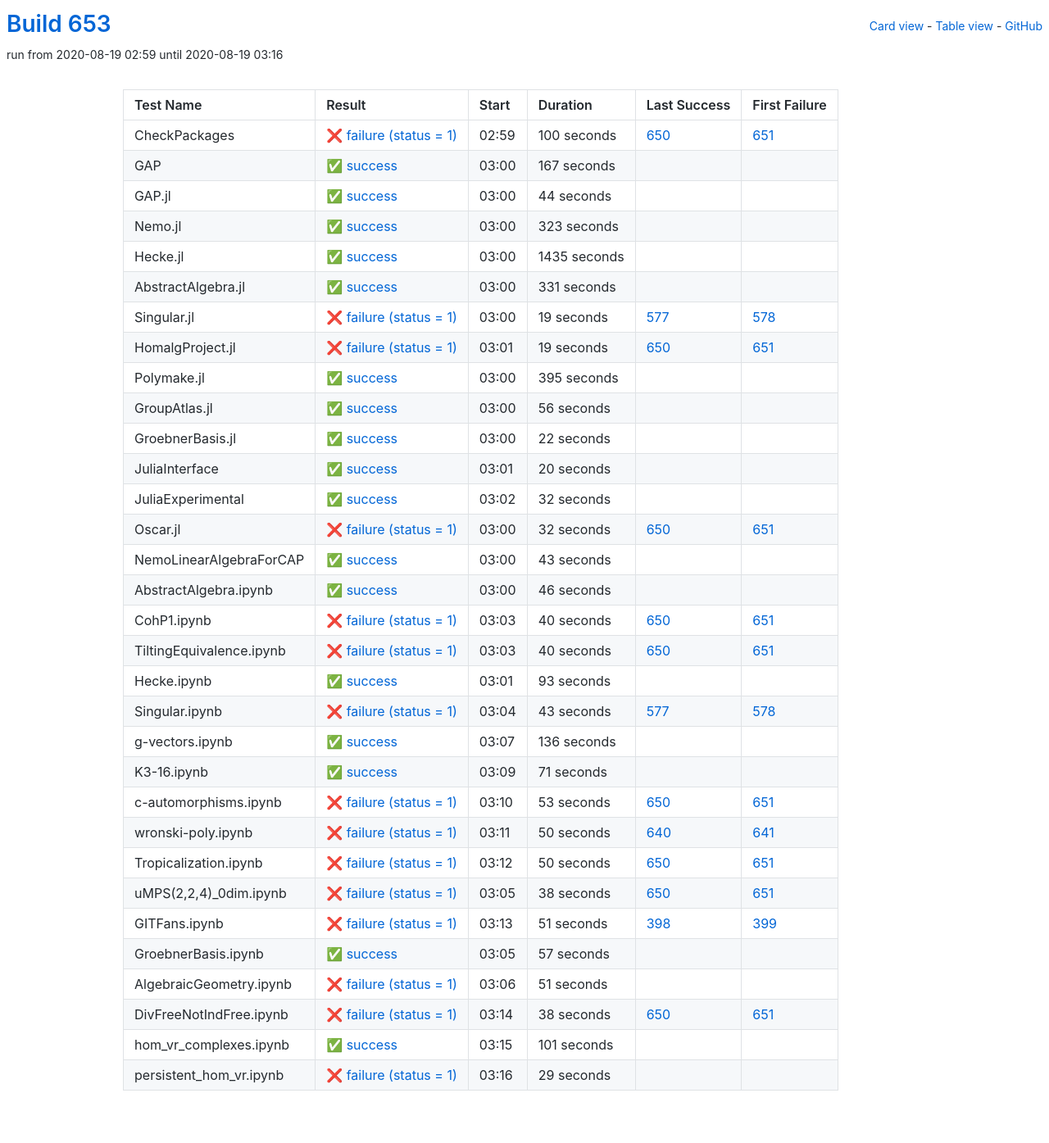
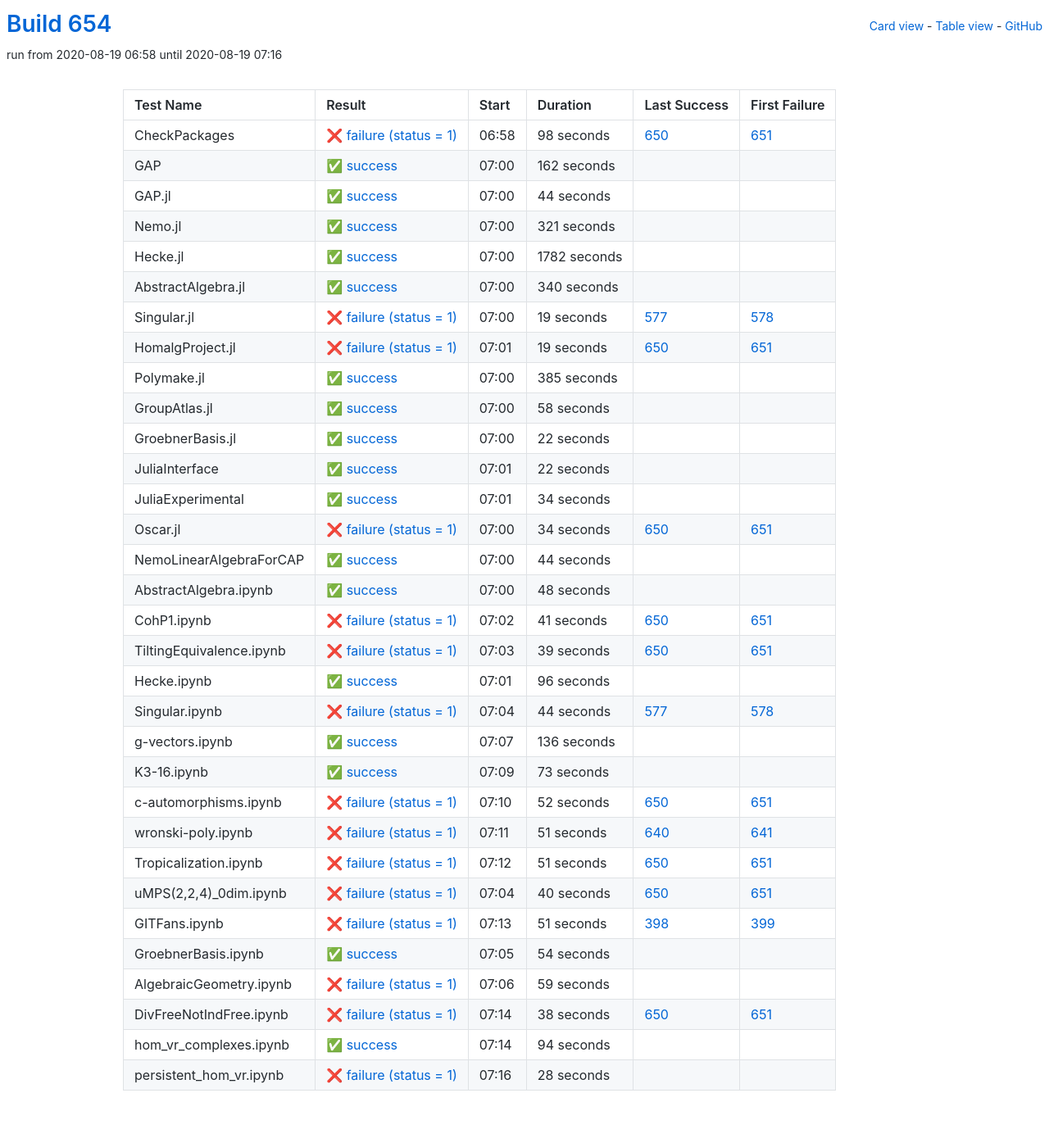
Before and after one commit to oscar-system/oscar-ci-status-stable, a Jekyll site: the page built from table.html, in a window 1280 px wide. Shown: the whole page at 82% size. Built offline with Jekyll 4.4.1, drawn with Linux system fonts in a browser that asks for light colours.

Commit message:
Build #654

```diff
--- a/_data/ci.yml
+++ b/_data/ci.yml
@@ -1,6 +1,6 @@
 ---
-build: 653
-build_url: https://oscarci.mathematik.uni-kl.de/job/oscar-stable/653/
+build: 654
+build_url: https://oscarci.mathematik.uni-kl.de/job/oscar-stable/654/
 job: oscar-stable
 organization: oscar-system
 repo: oscar-ci-status-stable
@@ -8,32 +8,32 @@ repourl: https://github.com/oscar-system/oscar-ci-status-stable
 tests:
 - name: CheckPackages
   id: checkpackages
-  log: https://oscarci.mathematik.uni-kl.de/job/oscar-stable/653/artifact/logs/build-653/CheckPackages.log
-  start: 2020-08-19 02:59
+  log: https://oscarci.mathematik.uni-kl.de/job/oscar-stable/654/artifact/logs/build-654/CheckPackages.log
+  start: 2020-08-19 06:58
   success: false
   exitcode: 1
   status: failure
-  duration: 100
+  duration: 98
   last_success: 650
   last_success_url: https://oscarci.mathematik.uni-kl.de/job/oscar-stable/650/
   first_failure: 651
   first_failure_url: https://oscarci.mathematik.uni-kl.de/job/oscar-stable/651/
 - name: GAP
   id: gap
-  log: https://oscarci.mathematik.uni-kl.de/job/oscar-stable/653/artifact/logs/build-653/GAP.log
-  start: 2020-08-19 03:00
+  log: https://oscarci.mathematik.uni-kl.de/job/oscar-stable/654/artifact/logs/build-654/GAP.log
+  start: 2020-08-19 07:00
   success: true
   exitcode: 0
   status: success
-  duration: 167
+  duration: 162
   last_success: false
   last_success_url:
   first_failure: false
   first_failure_url:
 - name: GAP.jl
   id: gap-jl
-  log: https://oscarci.mathematik.uni-kl.de/job/oscar-stable/653/artifact/logs/build-653/GAP.jl.log
-  start: 2020-08-19 03:00
+  log: https://oscarci.mathematik.uni-kl.de/job/oscar-stable/654/artifact/logs/build-654/GAP.jl.log
+  start: 2020-08-19 07:00
   success: true
   exitcode: 0
   status: success
@@ -44,44 +44,44 @@ tests:
   first_failure_url:
 - name: Nemo.jl
   id: nemo-jl
-  log: https://oscarci.mathematik.uni-kl.de/job/oscar-stable/653/artifact/logs/build-653/Nemo.jl.log
-  start: 2020-08-19 03:00
+  log: https://oscarci.mathematik.uni-kl.de/job/oscar-stable/654/artifact/logs/build-654/Nemo.jl.log
+  start: 2020-08-19 07:00
   success: true
   exitcode: 0
   status: success
-  duration: 323
+  duration: 321
   last_success: false
   last_success_url:
   first_failure: false
   first_failure_url:
 - name: Hecke.jl
   id: hecke-jl
-  log: https://oscarci.mathematik.uni-kl.de/job/oscar-stable/653/artifact/logs/build-653/Hecke.jl.log
-  start: 2020-08-19 03:00
+  log: https://oscarci.mathematik.uni-kl.de/job/oscar-stable/654/artifact/logs/build-654/Hecke.jl.log
+  start: 2020-08-19 07:00
   success: true
   exitcode: 0
   status: success
-  duration: 1435
+  duration: 1782
   last_success: false
   last_success_url:
   first_failure: false
   first_failure_url:
 - name: AbstractAlgebra.jl
   id: abstractalgebra-jl
-  log: https://oscarci.mathematik.uni-kl.de/job/oscar-stable/653/artifact/logs/build-653/AbstractAlgebra.jl.log
-  start: 2020-08-19 03:00
+  log: https://oscarci.mathematik.uni-kl.de/job/oscar-stable/654/artifact/logs/build-654/AbstractAlgebra.jl.log
+  start: 2020-08-19 07:00
   success: true
   exitcode: 0
   status: success
-  duration: 331
+  duration: 340
   last_success: false
   last_success_url:
   first_failure: false
   first_failure_url:
 - name: Singular.jl
   id: singular-jl
-  log: https://oscarci.mathematik.uni-kl.de/job/oscar-stable/653/artifact/logs/build-653/Singular.jl.log
-  start: 2020-08-19 03:00
+  log: https://oscarci.mathematik.uni-kl.de/job/oscar-stable/654/artifact/logs/build-654/Singular.jl.log
+  start: 2020-08-19 07:00
   success: false
   exitcode: 1
   status: failure
@@ -92,8 +92,8 @@ tests:
   first_failure_url: https://oscarci.mathematik.uni-kl.de/job/oscar-stable/578/
 - name: HomalgProject.jl
   id: homalgproject-jl
-  log: https://oscarci.mathematik.uni-kl.de/job/oscar-stable/653/artifact/logs/build-653/HomalgProject.jl.log
-  start: 2020-08-19 03:01
+  log: https://oscarci.mathematik.uni-kl.de/job/oscar-stable/654/artifact/logs/build-654/HomalgProject.jl.log
+  start: 2020-08-19 07:01
   success: false
   exitcode: 1
   status: failure
@@ -104,32 +104,32 @@ tests:
   first_failure_url: https://oscarci.mathematik.uni-kl.de/job/oscar-stable/651/
 - name: Polymake.jl
   id: polymake-jl
-  log: https://oscarci.mathematik.uni-kl.de/job/oscar-stable/653/artifact/logs/build-653/Polymake.jl.log
-  start: 2020-08-19 03:00
+  log: https://oscarci.mathematik.uni-kl.de/job/oscar-stable/654/artifact/logs/build-654/Polymake.jl.log
+  start: 2020-08-19 07:00
   success: true
   exitcode: 0
   status: success
-  duration: 395
+  duration: 385
   last_success: false
   last_success_url:
   first_failure: false
   first_failure_url:
 - name: GroupAtlas.jl
   id: groupatlas-jl
-  log: https://oscarci.mathematik.uni-kl.de/job/oscar-stable/653/artifact/logs/build-653/GroupAtlas.jl.log
-  start: 2020-08-19 03:00
+  log: https://oscarci.mathematik.uni-kl.de/job/oscar-stable/654/artifact/logs/build-654/GroupAtlas.jl.log
+  start: 2020-08-19 07:00
   success: true
   exitcode: 0
   status: success
-  duration: 56
+  duration: 58
   last_success: false
   last_success_url:
   first_failure: false
   first_failure_url:
 - name: GroebnerBasis.jl
   id: groebnerbasis-jl
-  log: https://oscarci.mathematik.uni-kl.de/job/oscar-stable/653/artifact/logs/build-653/GroebnerBasis.jl.log
-  start: 2020-08-19 03:00
+  log: https://oscarci.mathematik.uni-kl.de/job/oscar-stable/654/artifact/logs/build-654/GroebnerBasis.jl.log
+  start: 2020-08-19 07:00
   success: true
   exitcode: 0
   status: success
@@ -140,116 +140,116 @@ tests:
   first_failure_url:
 - name: JuliaInterface
   id: juliainterface
-  log: https://oscarci.mathematik.uni-kl.de/job/oscar-stable/653/artifact/logs/build-653/JuliaInterface.log
-  start: 2020-08-19 03:01
+  log: https://oscarci.mathematik.uni-kl.de/job/oscar-stable/654/artifact/logs/build-654/JuliaInterface.log
+  start: 2020-08-19 07:01
   success: true
   exitcode: 0
   status: success
-  duration: 20
+  duration: 22
   last_success: false
   last_success_url:
   first_failure: false
   first_failure_url:
 - name: JuliaExperimental
   id: juliaexperimental
-  log: https://oscarci.mathematik.uni-kl.de/job/oscar-stable/653/artifact/logs/build-653/JuliaExperimental.log
-  start: 2020-08-19 03:02
+  log: https://oscarci.mathematik.uni-kl.de/job/oscar-stable/654/artifact/logs/build-654/JuliaExperimental.log
+  start: 2020-08-19 07:01
   success: true
   exitcode: 0
   status: success
-  duration: 32
+  duration: 34
   last_success: false
   last_success_url:
   first_failure: false
   first_failure_url:
 - name: Oscar.jl
   id: oscar-jl
-  log: https://oscarci.mathematik.uni-kl.de/job/oscar-stable/653/artifact/logs/build-653/Oscar.jl.log
-  start: 2020-08-19 03:00
+  log: https://oscarci.mathematik.uni-kl.de/job/oscar-stable/654/artifact/logs/build-654/Oscar.jl.log
+  start: 2020-08-19 07:00
   success: false
   exitcode: 1
   status: failure
-  duration: 32
+  duration: 34
   last_success: 650
   last_success_url: https://oscarci.mathematik.uni-kl.de/job/oscar-stable/650/
   first_failure: 651
   first_failure_url: https://oscarci.mathematik.uni-kl.de/job/oscar-stable/651/
 - name: NemoLinearAlgebraForCAP
   id: nemolinearalgebraforcap
-  log: https://oscarci.mathematik.uni-kl.de/job/oscar-stable/653/artifact/logs/build-653/NemoLinearAlgebraForCAP.log
-  start: 2020-08-19 03:00
+  log: https://oscarci.mathematik.uni-kl.de/job/oscar-stable/654/artifact/logs/build-654/NemoLinearAlgebraForCAP.log
+  start: 2020-08-19 07:00
   success: true
   exitcode: 0
   status: success
-  duration: 43
+  duration: 44
   last_success: false
   last_success_url:
   first_failure: false
   first_failure_url:
 - name: AbstractAlgebra.ipynb
   id: abstractalgebra-ipynb
-  log: https://oscarci.mathematik.uni-kl.de/job/oscar-stable/653/artifact/logs/build-653/AbstractAlgebra.ipynb.log
-  start: 2020-08-19 03:00
+  log: https://oscarci.mathematik.uni-kl.de/job/oscar-stable/654/artifact/logs/build-654/AbstractAlgebra.ipynb.log
+  start: 2020-08-19 07:00
   success: true
   exitcode: 0
   status: success
-  duration: 46
+  duration: 48
   last_success: false
   last_success_url:
   first_failure: false
   first_failure_url:
 - name: CohP1.ipynb
   id: cohp1-ipynb
-  log: https://oscarci.mathematik.uni-kl.de/job/oscar-stable/653/artifact/logs/build-653/CohP1.ipynb.log
-  start: 2020-08-19 03:03
+  log: https://oscarci.mathematik.uni-kl.de/job/oscar-stable/654/artifact/logs/build-654/CohP1.ipynb.log
+  start: 2020-08-19 07:02
   success: false
   exitcode: 1
   status: failure
-  duration: 40
+  duration: 41
   last_success: 650
   last_success_url: https://oscarci.mathematik.uni-kl.de/job/oscar-stable/650/
   first_failure: 651
   first_failure_url: https://oscarci.mathematik.uni-kl.de/job/oscar-stable/651/
 - name: TiltingEquivalence.ipynb
   id: tiltingequivalence-ipynb
-  log: https://oscarci.mathematik.uni-kl.de/job/oscar-stable/653/artifact/logs/build-653/TiltingEquivalence.ipynb.log
-  start: 2020-08-19 03:03
+  log: https://oscarci.mathematik.uni-kl.de/job/oscar-stable/654/artifact/logs/build-654/TiltingEquivalence.ipynb.log
+  start: 2020-08-19 07:03
   success: false
   exitcode: 1
   status: failure
-  duration: 40
+  duration: 39
   last_success: 650
   last_success_url: https://oscarci.mathematik.uni-kl.de/job/oscar-stable/650/
   first_failure: 651
   first_failure_url: https://oscarci.mathematik.uni-kl.de/job/oscar-stable/651/
 - name: Hecke.ipynb
   id: hecke-ipynb
-  log: https://oscarci.mathematik.uni-kl.de/job/oscar-stable/653/artifact/logs/build-653/Hecke.ipynb.log
-  start: 2020-08-19 03:01
+  log: https://oscarci.mathematik.uni-kl.de/job/oscar-stable/654/artifact/logs/build-654/Hecke.ipynb.log
+  start: 2020-08-19 07:01
   success: true
   exitcode: 0
   status: success
-  duration: 93
+  duration: 96
   last_success: false
   last_success_url:
   first_failure: false
   first_failure_url:
 - name: Singular.ipynb
   id: singular-ipynb
-  log: https://oscarci.mathematik.uni-kl.de/job/oscar-stable/653/artifact/logs/build-653/Singular.ipynb.log
-  start: 2020-08-19 03:04
+  log: https://oscarci.mathematik.uni-kl.de/job/oscar-stable/654/artifact/logs/build-654/Singular.ipynb.log
+  start: 2020-08-19 07:04
   success: false
   exitcode: 1
   status: failure
-  duration: 43
+  duration: 44
   last_success: 577
   last_success_url: https://oscarci.mathematik.uni-kl.de/job/oscar-stable/577/
   first_failure: 578
   first_failure_url: https://oscarci.mathematik.uni-kl.de/job/oscar-stable/578/
 - name: g-vectors.ipynb
   id: g-vectors-ipynb
-  log: https://oscarci.mathematik.uni-kl.de/job/oscar-stable/653/artifact/logs/build-653/g-vectors.ipynb.log
-  start: 2020-08-19 03:07
+  log: https://oscarci.mathematik.uni-kl.de/job/oscar-stable/654/artifact/logs/build-654/g-vectors.ipynb.log
+  start: 2020-08-19 07:07
   success: true
   exitcode: 0
   status: success
@@ -260,68 +260,68 @@ tests:
   first_failure_url:
 - name: K3-16.ipynb
   id: k3-16-ipynb
-  log: https://oscarci.mathematik.uni-kl.de/job/oscar-stable/653/artifact/logs/build-653/K3-16.ipynb.log
-  start: 2020-08-19 03:09
+  log: https://oscarci.mathematik.uni-kl.de/job/oscar-stable/654/artifact/logs/build-654/K3-16.ipynb.log
+  start: 2020-08-19 07:09
   success: true
   exitcode: 0
   status: success
-  duration: 71
+  duration: 73
   last_success: false
   last_success_url:
   first_failure: false
   first_failure_url:
 - name: c-automorphisms.ipynb
   id: c-automorphisms-ipynb
-  log: https://oscarci.mathematik.uni-kl.de/job/oscar-stable/653/artifact/logs/build-653/c-automorphisms.ipynb.log
-  start: 2020-08-19 03:10
+  log: https://oscarci.mathematik.uni-kl.de/job/oscar-stable/654/artifact/logs/build-654/c-automorphisms.ipynb.log
+  start: 2020-08-19 07:10
   success: false
   exitcode: 1
   status: failure
-  duration: 53
+  duration: 52
   last_success: 650
   last_success_url: https://oscarci.mathematik.uni-kl.de/job/oscar-stable/650/
   first_failure: 651
   first_failure_url: https://oscarci.mathematik.uni-kl.de/job/oscar-stable/651/
 - name: wronski-poly.ipynb
   id: wronski-poly-ipynb
-  log: https://oscarci.mathematik.uni-kl.de/job/oscar-stable/653/artifact/logs/build-653/wronski-poly.ipynb.log
-  start: 2020-08-19 03:11
+  log: https://oscarci.mathematik.uni-kl.de/job/oscar-stable/654/artifact/logs/build-654/wronski-poly.ipynb.log
+  start: 2020-08-19 07:11
   success: false
   exitcode: 1
   status: failure
-  duration: 50
+  duration: 51
   last_success: 640
   last_success_url: https://oscarci.mathematik.uni-kl.de/job/oscar-stable/640/
   first_failure: 641
   first_failure_url: https://oscarci.mathematik.uni-kl.de/job/oscar-stable/641/
 - name: Tropicalization.ipynb
   id: tropicalization-ipynb
-  log: https://oscarci.mathematik.uni-kl.de/job/oscar-stable/653/artifact/logs/build-653/Tropicalization.ipynb.log
-  start: 2020-08-19 03:12
+  log: https://oscarci.mathematik.uni-kl.de/job/oscar-stable/654/artifact/logs/build-654/Tropicalization.ipynb.log
+  start: 2020-08-19 07:12
   success: false
   exitcode: 1
   status: failure
-  duration: 50
+  duration: 51
   last_success: 650
   last_success_url: https://oscarci.mathematik.uni-kl.de/job/oscar-stable/650/
   first_failure: 651
   first_failure_url: https://oscarci.mathematik.uni-kl.de/job/oscar-stable/651/
 - name: uMPS(2,2,4)_0dim.ipynb
   id: umps-2-2-4-0dim-ipynb
-  log: https://oscarci.mathematik.uni-kl.de/job/oscar-stable/653/artifact/logs/build-653/uMPS-2-2-4-_0dim.ipynb.log
-  start: 2020-08-19 03:05
+  log: https://oscarci.mathematik.uni-kl.de/job/oscar-stable/654/artifact/logs/build-654/uMPS-2-2-4-_0dim.ipynb.log
+  start: 2020-08-19 07:04
   success: false
   exitcode: 1
   status: failure
-  duration: 38
+  duration: 40
   last_success: 650
   last_success_url: https://oscarci.mathematik.uni-kl.de/job/oscar-stable/650/
   first_failure: 651
   first_failure_url: https://oscarci.mathematik.uni-kl.de/job/oscar-stable/651/
 - name: GITFans.ipynb
   id: gitfans-ipynb
-  log: https://oscarci.mathematik.uni-kl.de/job/oscar-stable/653/artifact/logs/build-653/GITFans.ipynb.log
-  start: 2020-08-19 03:13
+  log: https://oscarci.mathematik.uni-kl.de/job/oscar-stable/654/artifact/logs/build-654/GITFans.ipynb.log
+  start: 2020-08-19 07:13
   success: false
   exitcode: 1
   status: failure
@@ -332,32 +332,32 @@ tests:
   first_failure_url: https://oscarci.mathematik.uni-kl.de/job/oscar-stable/399/
 - name: GroebnerBasis.ipynb
   id: groebnerbasis-ipynb
-  log: https://oscarci.mathematik.uni-kl.de/job/oscar-stable/653/artifact/logs/build-653/GroebnerBasis.ipynb.log
-  start: 2020-08-19 03:05
+  log: https://oscarci.mathematik.uni-kl.de/job/oscar-stable/654/artifact/logs/build-654/GroebnerBasis.ipynb.log
+  start: 2020-08-19 07:05
   success: true
   exitcode: 0
   status: success
-  duration: 57
+  duration: 54
   last_success: false
   last_success_url:
   first_failure: false
   first_failure_url:
 - name: AlgebraicGeometry.ipynb
   id: algebraicgeometry-ipynb
-  log: https://oscarci.mathematik.uni-kl.de/job/oscar-stable/653/artifact/logs/build-653/AlgebraicGeometry.ipynb.log
-  start: 2020-08-19 03:06
+  log: https://oscarci.mathematik.uni-kl.de/job/oscar-stable/654/artifact/logs/build-654/AlgebraicGeometry.ipynb.log
+  start: 2020-08-19 07:06
   success: false
   exitcode: 1
   status: failure
-  duration: 51
+  duration: 59
   last_success: false
   last_success_url:
   first_failure: false
   first_failure_url:
 - name: DivFreeNotIndFree.ipynb
   id: divfreenotindfree-ipynb
-  log: https://oscarci.mathematik.uni-kl.de/job/oscar-stable/653/artifact/logs/build-653/DivFreeNotIndFree.ipynb.log
-  start: 2020-08-19 03:14
+  log: https://oscarci.mathematik.uni-kl.de/job/oscar-stable/654/artifact/logs/build-654/DivFreeNotIndFree.ipynb.log
+  start: 2020-08-19 07:14
   success: false
   exitcode: 1
   status: failure
@@ -368,24 +368,24 @@ tests:
   first_failure_url: https://oscarci.mathematik.uni-kl.de/job/oscar-stable/651/
 - name: hom_vr_complexes.ipynb
   id: hom-vr-complexes-ipynb
-  log: https://oscarci.mathematik.uni-kl.de/job/oscar-stable/653/artifact/logs/build-653/hom_vr_complexes.ipynb.log
-  start: 2020-08-19 03:15
+  log: https://oscarci.mathematik.uni-kl.de/job/oscar-stable/654/artifact/logs/build-654/hom_vr_complexes.ipynb.log
+  start: 2020-08-19 07:14
   success: true
   exitcode: 0
   status: success
-  duration: 101
+  duration: 94
   last_success: false
   last_success_url:
   first_failure: false
   first_failure_url:
 - name: persistent_hom_vr.ipynb
   id: persistent-hom-vr-ipynb
-  log: https://oscarci.mathematik.uni-kl.de/job/oscar-stable/653/artifact/logs/build-653/persistent_hom_vr.ipynb.log
-  start: 2020-08-19 03:16
+  log: https://oscarci.mathematik.uni-kl.de/job/oscar-stable/654/artifact/logs/build-654/persistent_hom_vr.ipynb.log
+  start: 2020-08-19 07:16
   success: false
   exitcode: 1
   status: failure
-  duration: 29
+  duration: 28
   last_success: false
   last_success_url:
   first_failure: false
```
Also changed, not shown: README.md.
